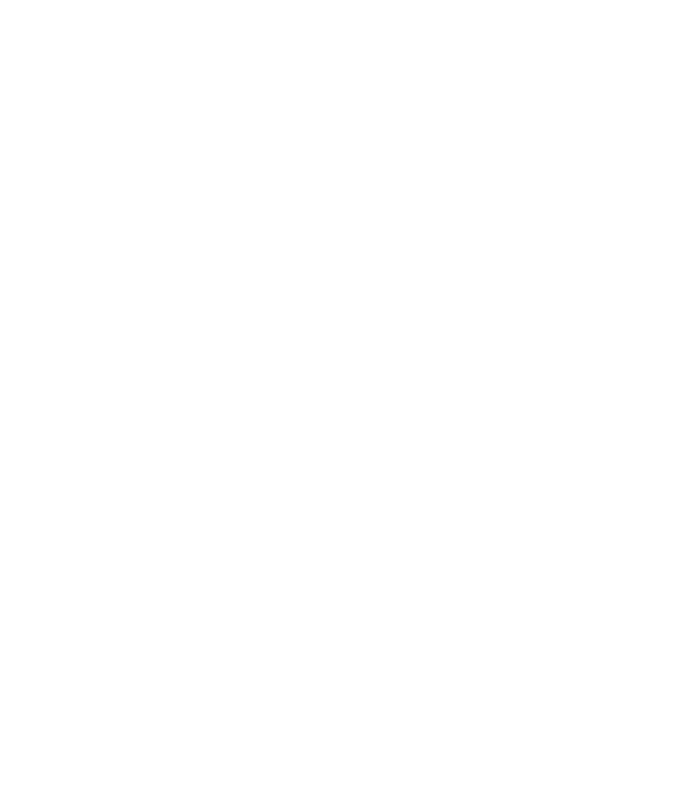
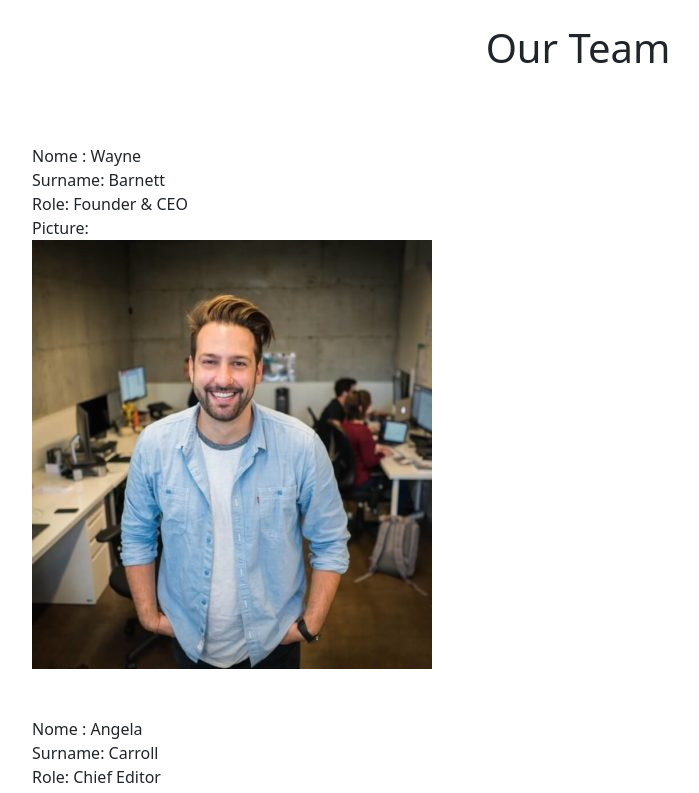
Before and after one commit to giuliabaratella/js-our-team, a plain HTML site: page index.html in a window 1280 px wide. Shown: the top 793 px of the page, without its empty margins (62-761 px from the left). Drawn offline with nearby package versions, Linux system fonts and the light colour scheme.

Commit message:
added team member list to html

```diff
--- a/index.html
+++ b/index.html
@@ -8,7 +8,11 @@
     <link rel="stylesheet" href="css/style.css">
 </head>
 <body>
-
+    <div class="container py-4 ph-2">
+        <h1 class="text-center mb-5">Our Team</h1>
+        <div id="team-box" class="row">
+        </div>
+    </div>
     <script src="js/script.js"></script>
 </body>
 </html>
--- a/js/script.js
+++ b/js/script.js
@@ -49,4 +49,26 @@ const team = [
     }
 
 ];
+// Stampare su console, per ogni membro del team, le informazioni di nome, ruolo e la stringa della foto
 console.log (team);
+
+// Stampare le stesse informazioni su DOM sottoforma di stringhe
+// Trasformare la stringa foto in una immagine effettiva
+
+const teamBox = document.getElementById('team-box');
+
+for (let i = 0; i < team.length; i++) {
+    teamMember(i);
+}
+
+function teamMember(i) {
+    const teamMember = document.createElement('div');
+    teamMember.classList.add('p-4');
+    teamMember.innerHTML = `
+    Nome : ${team[i].name} <br>
+    Surname: ${team[i].surname} <br>
+    Role: ${team[i].role} <br>
+    Picture:<br> <img src='img/${team[i].picture}'>
+    `
+    teamBox.append(teamMember);
+}
```
